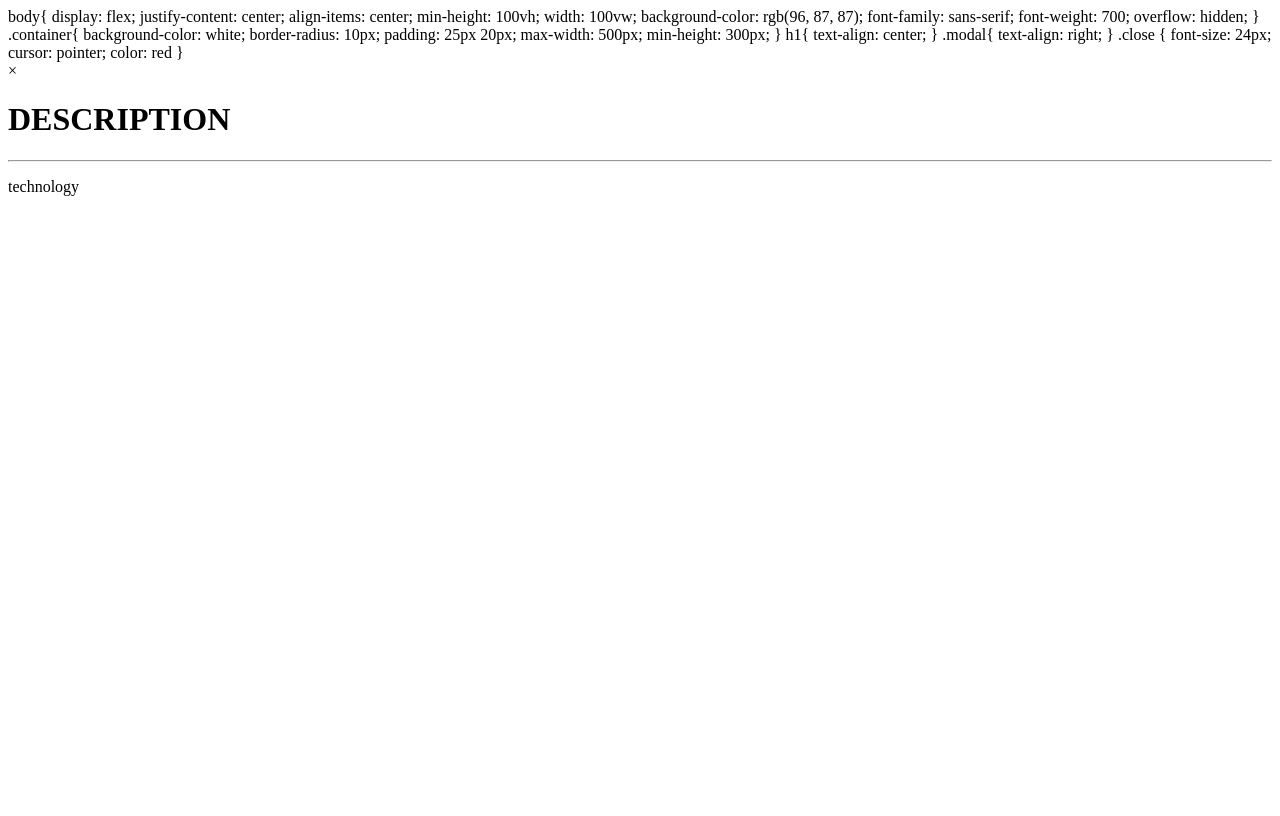
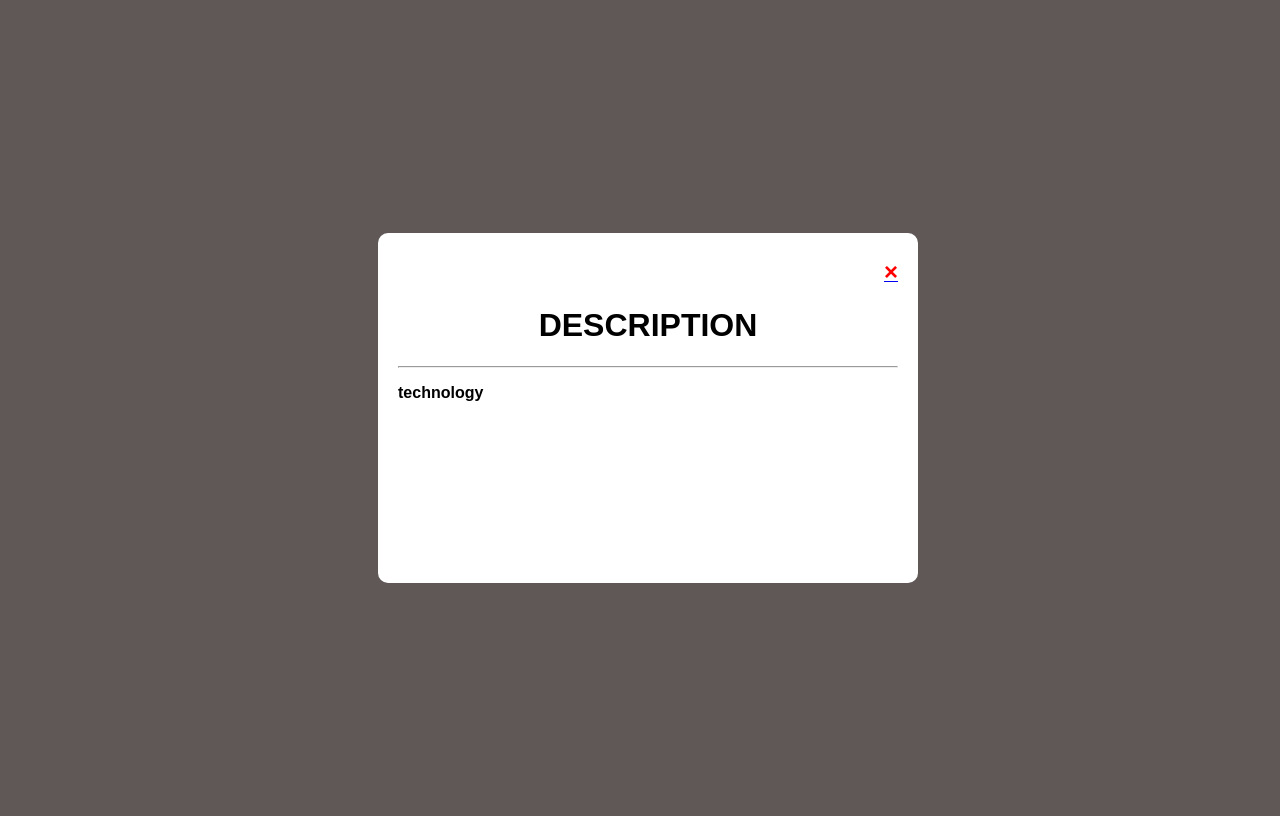
Before and after one commit to dachidavituri/News-Blog, a Flask app: page /description/1 in a window 1280 px wide. Before the commit the page ends 196 px from the top, so only its background shows below. Run offline with Flask 3, Linux system fonts and the light colour scheme.

Commit message:
add url_for in description

```diff
--- a/templates/description.html
+++ b/templates/description.html
@@ -5,6 +5,7 @@
     <meta name="viewport" content="width=device-width, initial-scale=1.0">
     <title>Description</title>
 </head>
+<style>
 body{
     display: flex;
     justify-content: center;
@@ -20,7 +21,7 @@ body{
     background-color: white;
     border-radius: 10px;
     padding: 25px 20px;
-    max-width: 500px;
+    width: 500px;
     min-height: 300px;
 
 
@@ -34,7 +35,8 @@ body{
   .close {
     font-size: 24px;
     cursor: pointer;
-    color: red
+    color: red;
+    z-index: 9999
   }
 
 
@@ -43,7 +45,7 @@ body{
     <div class="container">
         <div class="modal">
           <div class="modal-content">
-            <span class="close">&times;</span>
+            <a href="{{url_for('main_page')}}"><span class="close">&times;</span></a>
           </div>
         </div>
         <h1>DESCRIPTION</h1>
```
